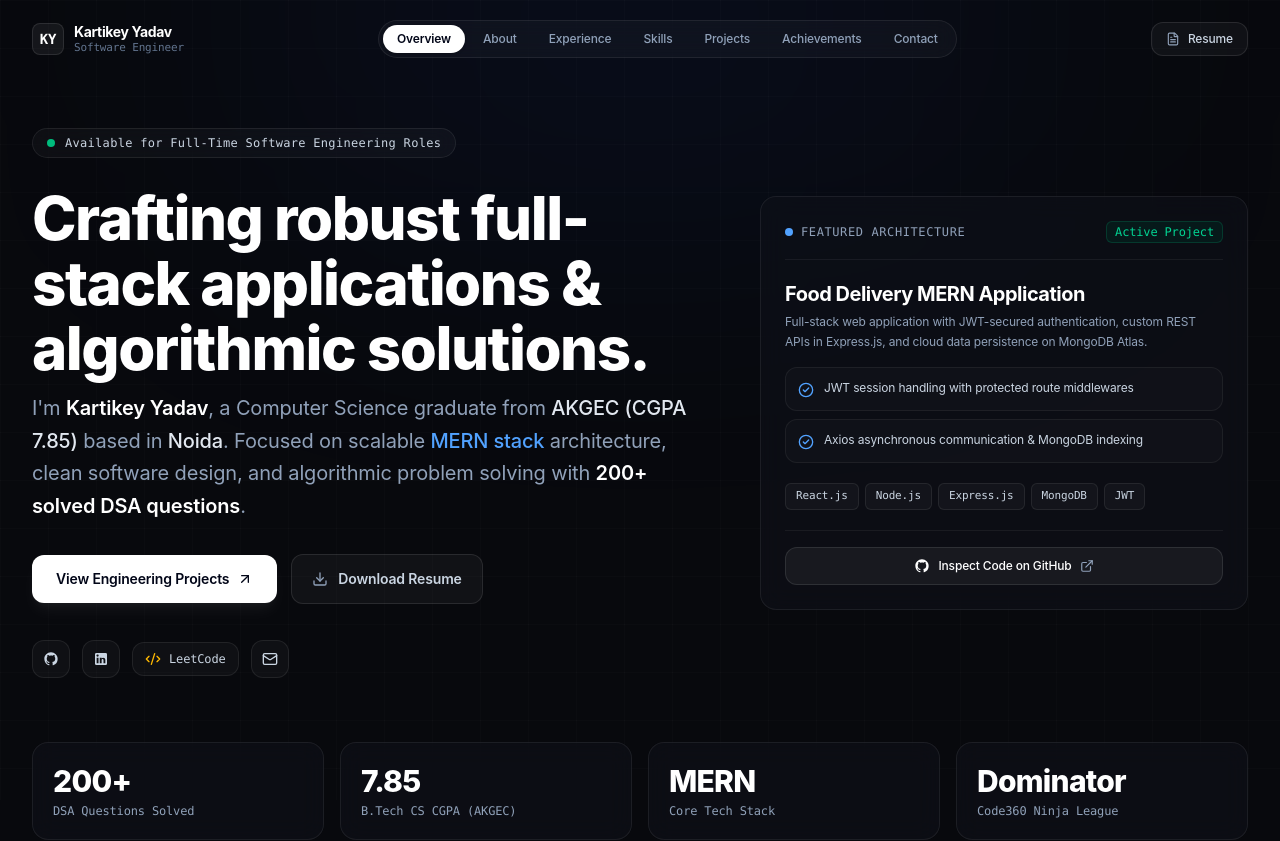
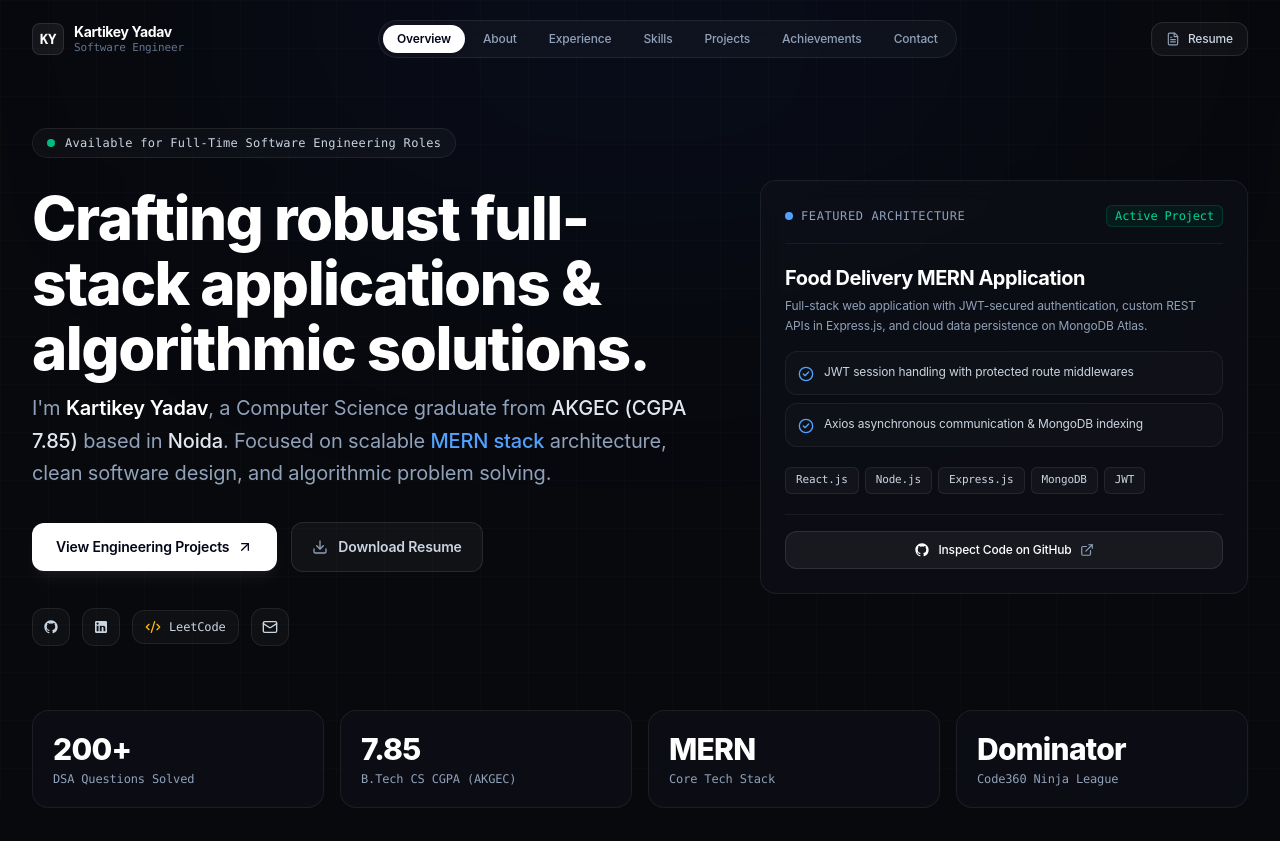
Before and after one commit to yadavkartikey/MyPortfolio, a React (Vite) app: page / in a window 1280 px wide. Shown: the top 841 px of the page. Built offline with nearby package versions, Linux system fonts and the light colour scheme.

Commit message:
Update hero subtitle: end sentence with algorithmic problem solving

```diff
--- a/src/components/Hero.jsx
+++ b/src/components/Hero.jsx
@@ -43,7 +43,7 @@ export const Hero = ({ onOpenResume, onExploreProjects }) => {
               </h1>
               <p className="text-lg sm:text-xl text-slate-400 font-normal leading-relaxed max-w-2xl">
                 I'm <strong className="text-white font-semibold">Kartikey Yadav</strong>, a Computer Science graduate from <span className="text-slate-200 font-medium">AKGEC (CGPA 7.85)</span> based in <span className="text-slate-200 font-medium">Noida</span>.
-                Focused on scalable <span className="text-blue-400 font-medium">MERN stack</span> architecture, clean software design, and algorithmic problem solving with <strong className="text-white font-semibold">200+ solved DSA questions</strong>.
+                Focused on scalable <span className="text-blue-400 font-medium">MERN stack</span> architecture, clean software design, and algorithmic problem solving.
               </p>
             </div>
 
```
